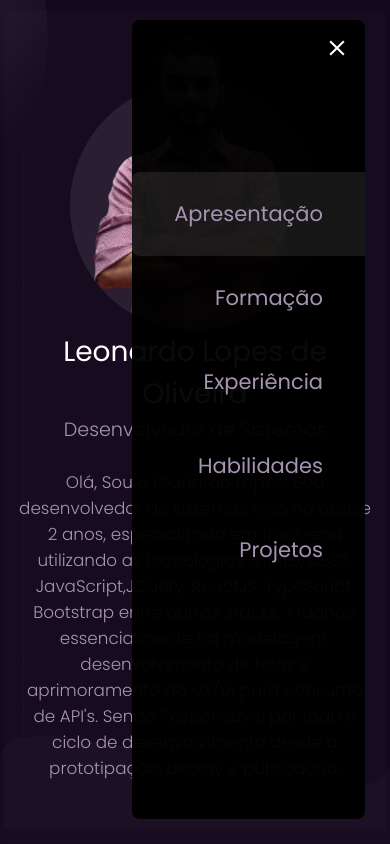
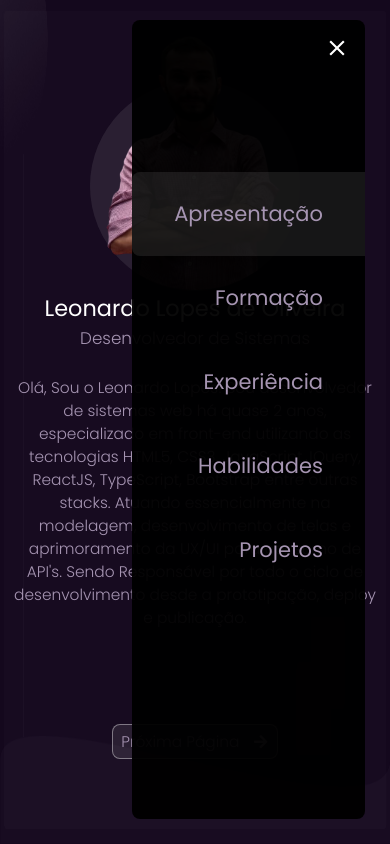
Before and after one commit to LeonardoLopeso/my-portfolio, a React (Create React App) app: page / in a window 390 px wide. Built offline with nearby package versions, Linux system fonts and the light colour scheme.

Commit message:
Dimuindo foto e texto da home para versão mobile

```diff
--- a/src/pages/Home.tsx
+++ b/src/pages/Home.tsx
@@ -91,13 +91,25 @@ const Container = styled.div`
   @media (max-width: 500px) {
 
     & > div {
-      max-width: 250px;
-      max-height: 250px;
+      max-width: 210px;
+      max-height: 210px;
 
       img {
-        max-width: 300px;
-        max-height: 300px;
+        max-width: 260px;
+        max-height: 260px;
       }
+    }
+
+    h3 {
+      font-size: 1.6rem;
+    }
+
+    h4 {
+      font-size: 1.2rem;
+    }
+
+    p {
+      font-size: 1.1rem;
     }
   }
 
```
